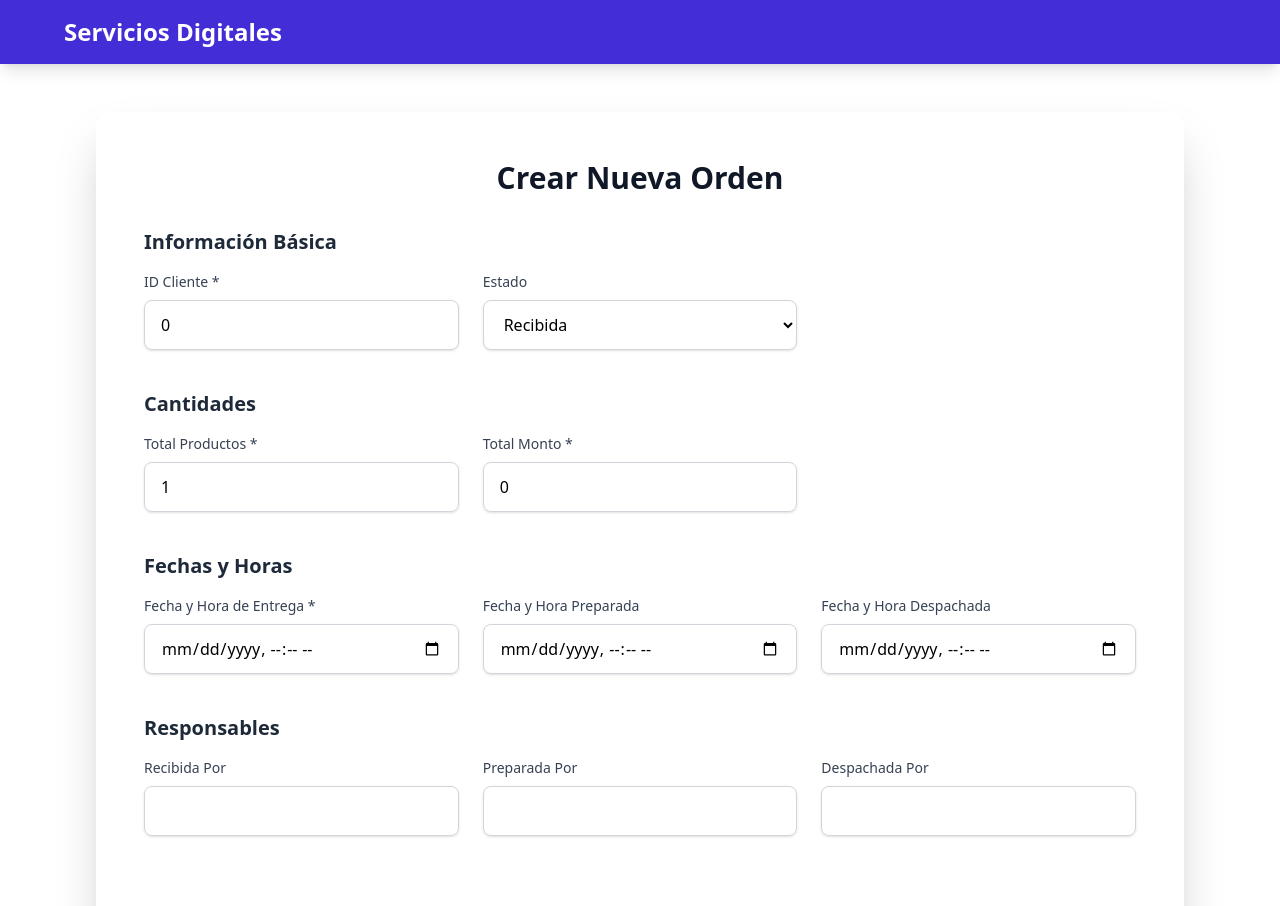
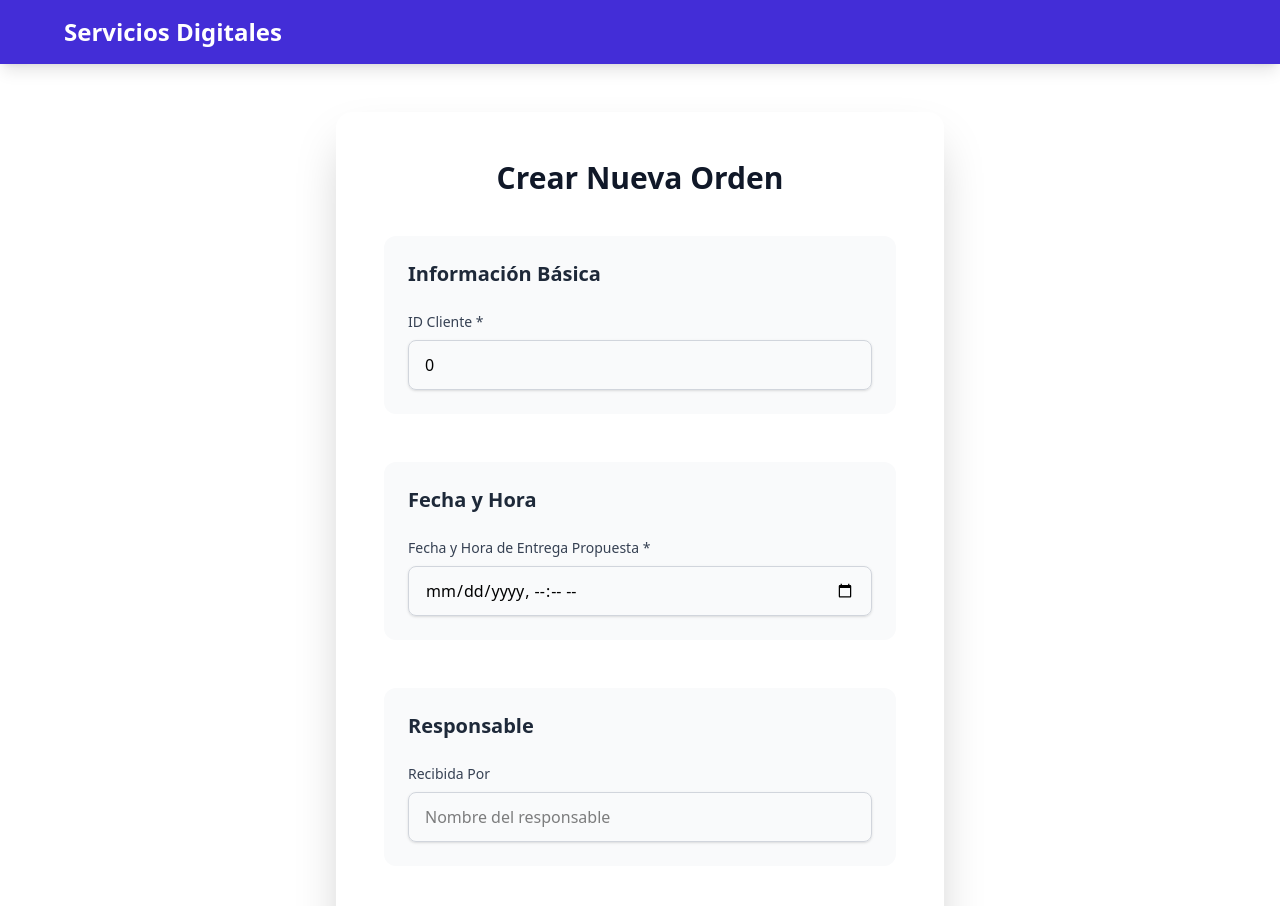
Before and after one commit to kraudy/thegrind, an Angular app in the folder InventoryFrontend/: page /ordenes/new in a window 1280 px wide. Shown: the top 906 px of the page. Built offline with nearby package versions, Linux system fonts and the light colour scheme.

Commit message:
Add definitions to Order backend data model
Signed-off-by: Roberto Torrez <robkraudy@gmail.com>

```diff
--- a/InventoryFrontend/src/app/ordenes/orden-form/orden-form.html
+++ b/InventoryFrontend/src/app/ordenes/orden-form/orden-form.html
@@ -1,95 +1,59 @@
-<div class="max-w-6xl mx-auto px-4 sm:px-6 lg:px-8 py-12">
+<div class="max-w-2xl mx-auto px-4 sm:px-6 lg:px-8 py-12">
   <div class="bg-white shadow-2xl rounded-2xl p-8 md:p-12">
-    <h2 class="text-3xl font-bold text-gray-900 mb-8 text-center">
+    <h2 class="text-3xl font-bold text-gray-900 mb-10 text-center">
       {{ isEdit ? 'Editar Orden' : 'Crear Nueva Orden' }}
     </h2>
 
-    <form (ngSubmit)="onSubmit()" class="space-y-10">
+    <!-- Mostrar fecha de creación si es edición -->
+    <div *ngIf="isEdit && formOrden.fechaCreacion" class="mb-10 p-5 bg-gray-50 rounded-lg text-center">
+      <p class="text-sm text-gray-600">
+        <strong>Fecha de Creación:</strong> {{ formOrden.fechaCreacion | date:'dd/MM/yyyy HH:mm' }}
+      </p>
+    </div>
+
+    <form (ngSubmit)="onSubmit()" class="space-y-12">
       <!-- Información básica -->
-      <div>
-        <h3 class="text-xl font-semibold text-gray-800 mb-4">Información Básica</h3>
-        <div class="grid grid-cols-1 md:grid-cols-2 lg:grid-cols-3 gap-6">
+      <div class="bg-gray-50 rounded-xl p-6">
+        <h3 class="text-xl font-semibold text-gray-800 mb-6">Información Básica</h3>
+        <div class="space-y-6">
           <div>
             <label class="block text-sm font-medium text-gray-700 mb-2">ID Cliente *</label>
-            <input type="number" [(ngModel)]="formOrden.idCliente" name="idCliente" required min="1"
-                   class="w-full px-4 py-3 border border-gray-300 rounded-lg focus:outline-none focus:ring-2 focus:ring-indigo-500 focus:border-transparent transition shadow-sm">
-          </div>
-
-          <div>
-            <label class="block text-sm font-medium text-gray-700 mb-2">Estado</label>
-            <select [(ngModel)]="formOrden.estado" name="estado"
-                    class="w-full px-4 py-3 border border-gray-300 rounded-lg focus:outline-none focus:ring-2 focus:ring-indigo-500 focus:border-transparent transition shadow-sm">
-              <option value="Pendiente">Pendiente</option>
-              <option value="Recibida">Recibida</option>
-              <option value="Preparada">Preparada</option>
-              <option value="Despachada">Despachada</option>
-              <option value="Cancelada">Cancelada</option>
-            </select>
-          </div>
-        </div>
-      </div>
-
-      <!-- Cantidades -->
-      <div>
-        <h3 class="text-xl font-semibold text-gray-800 mb-4">Cantidades</h3>
-        <div class="grid grid-cols-1 md:grid-cols-2 lg:grid-cols-3 gap-6">
-          <div>
-            <label class="block text-sm font-medium text-gray-700 mb-2">Total Productos *</label>
-            <input type="number" [(ngModel)]="formOrden.totalProductos" name="totalProductos" required min="1"
-                   class="w-full px-4 py-3 border border-gray-300 rounded-lg focus:outline-none focus:ring-2 focus:ring-indigo-500 focus:border-transparent transition shadow-sm">
-          </div>
-
-          <div>
-            <label class="block text-sm font-medium text-gray-700 mb-2">Total Monto *</label>
-            <input type="number" step="0.01" [(ngModel)]="formOrden.totalMonto" name="totalMonto" required min="0"
+            <input type="number"
+                   [(ngModel)]="formOrden.idCliente"
+                   name="idCliente"
+                   required
+                   min="1"
+                   placeholder="Ej: 101"
                    class="w-full px-4 py-3 border border-gray-300 rounded-lg focus:outline-none focus:ring-2 focus:ring-indigo-500 focus:border-transparent transition shadow-sm">
           </div>
         </div>
       </div>
 
       <!-- Fechas y horas -->
-      <div>
-        <h3 class="text-xl font-semibold text-gray-800 mb-4">Fechas y Horas</h3>
-        <div class="grid grid-cols-1 md:grid-cols-2 lg:grid-cols-3 gap-6">
+      <div class="bg-gray-50 rounded-xl p-6">
+        <h3 class="text-xl font-semibold text-gray-800 mb-6">Fecha y Hora</h3>
+        <div class="space-y-6">
           <div>
-            <label class="block text-sm font-medium text-gray-700 mb-2">Fecha y Hora de Entrega *</label>
-            <input type="datetime-local" [(ngModel)]="formOrden.fechaEntrega" name="fechaEntrega" required
-                   class="w-full px-4 py-3 border border-gray-300 rounded-lg focus:outline-none focus:ring-2 focus:ring-indigo-500 focus:border-transparent transition shadow-sm">
-          </div>
-
-          <div>
-            <label class="block text-sm font-medium text-gray-700 mb-2">Fecha y Hora Preparada</label>
-            <input type="datetime-local" [(ngModel)]="formOrden.fechaPreparada" name="fechaPreparada"
-                   class="w-full px-4 py-3 border border-gray-300 rounded-lg focus:outline-none focus:ring-2 focus:ring-indigo-500 focus:border-transparent transition shadow-sm">
-          </div>
-
-          <div>
-            <label class="block text-sm font-medium text-gray-700 mb-2">Fecha y Hora Despachada</label>
-            <input type="datetime-local" [(ngModel)]="formOrden.fechaDespachada" name="fechaDespachada"
+            <label class="block text-sm font-medium text-gray-700 mb-2">Fecha y Hora de Entrega Propuesta *</label>
+            <input type="datetime-local"
+                   [(ngModel)]="formOrden.fechaEntrega"
+                   name="fechaEntrega"
+                   required
                    class="w-full px-4 py-3 border border-gray-300 rounded-lg focus:outline-none focus:ring-2 focus:ring-indigo-500 focus:border-transparent transition shadow-sm">
           </div>
         </div>
       </div>
 
       <!-- Responsables -->
-      <div>
-        <h3 class="text-xl font-semibold text-gray-800 mb-4">Responsables</h3>
-        <div class="grid grid-cols-1 md:grid-cols-2 lg:grid-cols-3 gap-6">
+      <div class="bg-gray-50 rounded-xl p-6">
+        <h3 class="text-xl font-semibold text-gray-800 mb-6">Responsable</h3>
+        <div class="space-y-6">
           <div>
             <label class="block text-sm font-medium text-gray-700 mb-2">Recibida Por</label>
-            <input type="text" [(ngModel)]="formOrden.recibidaPor" name="recibidaPor"
-                   class="w-full px-4 py-3 border border-gray-300 rounded-lg focus:outline-none focus:ring-2 focus:ring-indigo-500 focus:border-transparent transition shadow-sm">
-          </div>
-
-          <div>
-            <label class="block text-sm font-medium text-gray-700 mb-2">Preparada Por</label>
-            <input type="text" [(ngModel)]="formOrden.preparadaPor" name="preparadaPor"
-                   class="w-full px-4 py-3 border border-gray-300 rounded-lg focus:outline-none focus:ring-2 focus:ring-indigo-500 focus:border-transparent transition shadow-sm">
-          </div>
-
-          <div>
-            <label class="block text-sm font-medium text-gray-700 mb-2">Despachada Por</label>
-            <input type="text" [(ngModel)]="formOrden.despachadaPor" name="despachadaPor"
+            <input type="text"
+                   [(ngModel)]="formOrden.recibidaPor"
+                   name="recibidaPor"
+                   placeholder="Nombre del responsable"
                    class="w-full px-4 py-3 border border-gray-300 rounded-lg focus:outline-none focus:ring-2 focus:ring-indigo-500 focus:border-transparent transition shadow-sm">
           </div>
         </div>
@@ -97,11 +61,12 @@
 
       <div class="flex justify-center space-x-6 pt-8">
         <button type="submit"
-                class="px-8 py-4 bg-indigo-600 hover:bg-indigo-700 text-white font-semibold rounded-lg shadow-lg transition transform hover:scale-105">
+                class="px-10 py-4 bg-indigo-600 hover:bg-indigo-700 text-white font-semibold rounded-lg shadow-lg transition transform hover:scale-105">
           {{ isEdit ? 'Actualizar' : 'Crear' }}
         </button>
-        <button type="button" (click)="goBack()"
-                class="px-8 py-4 bg-gray-500 hover:bg-gray-600 text-white font-semibold rounded-lg shadow-lg transition transform hover:scale-105">
+        <button type="button"
+                (click)="goBack()"
+                class="px-10 py-4 bg-gray-500 hover:bg-gray-600 text-white font-semibold rounded-lg shadow-lg transition transform hover:scale-105">
           Cancelar
         </button>
       </div>
```
Also changed, not shown: 2 other files (tests, documents, lock files or other folders).
